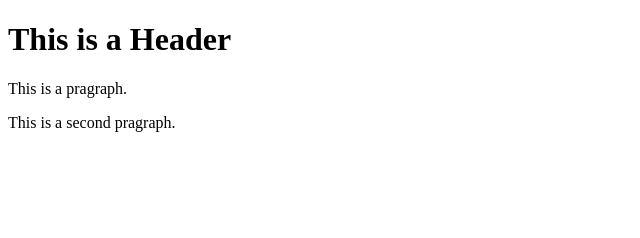
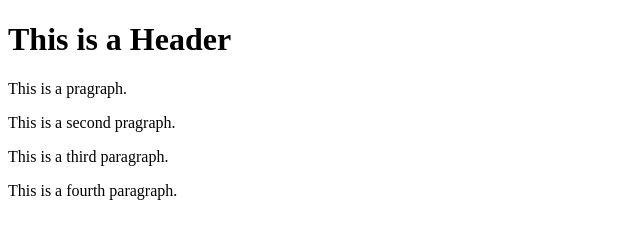
Before and after one commit to rajdave68/git-test, a website: page index.html in a window 1280 px wide. Shown: the whole page, without its empty margins (0-640 px from the left). Drawn offline with Linux system fonts and the light colour scheme.

Commit message:
fourth commit

```diff
--- a/index.html
+++ b/index.html
@@ -6,5 +6,7 @@
         <h1>This is a Header</h1>
         <p>This is a pragraph.</p>
         <p>This is a second pragraph.</p>
+        <p>This is a third paragraph. </p>
+        <p>This is a fourth paragraph.</p>
     </body>
 </html>
```
Also changed, not shown: package.json (added, +24 -0 lines), 1 other file.
